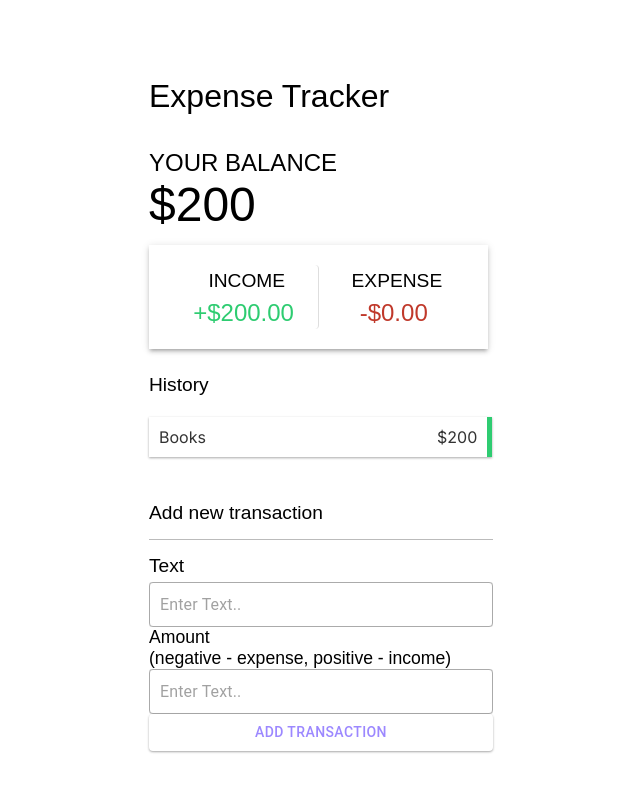
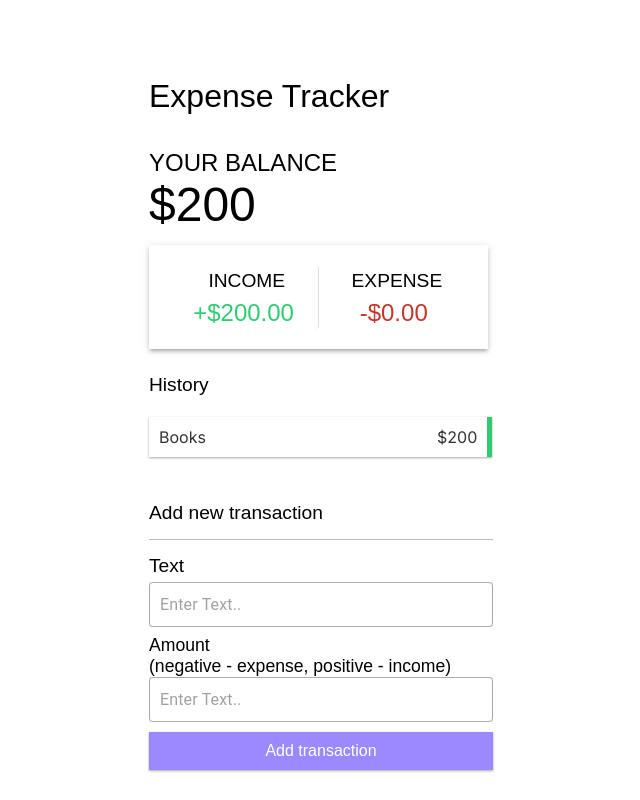
Before and after one commit to yasirali333/ExpenseTracker, a Next.js app: page / in a window 1280 px wide. Shown: the whole page, without its empty margins (319-959 px from the left). Built offline with nearby package versions, Linux system fonts and the light colour scheme.

Commit message:
final updation

```diff
--- a/app/components/AddTransaction.tsx
+++ b/app/components/AddTransaction.tsx
@@ -72,17 +72,17 @@ export default function AddTransaction() {
               sx={{ bgcolor: '#fff', width: '100%' }} value={text} required
               onChange={(e) => setText(e.target.value)}   onFocus={() => setText("")} />
         </Box>
-        <Box >
-          <Typography variant='myVariant8' sx={{mt:'0.9rem'}}>Amount <br />
+        <Box sx={{mt:'0.5rem'}} >
+          <Typography variant='myVariant8' >Amount <br />
             (negative - expense, positive - income)</Typography>
             <TextField placeholder='Enter Text..' typeof='text' color='secondary'
               sx={{ bgcolor: '#fff', width: '100%' }} value={amount} required
               onChange={(e) => setAmount(e.target.value)}  onFocus={() => setAmount("")}  />
         </Box>
-       <Button color='secondary' className='btn'
-       sx={{ '&:hover': { backgroundColor: '#9c88ff' },}} onClick={onSubmit}>
+       <button color='secondary' className='btn'
+       onClick={onSubmit}>
         Add transaction
-       </Button>
+       </button>
 
       </form>
     </Box>
```
